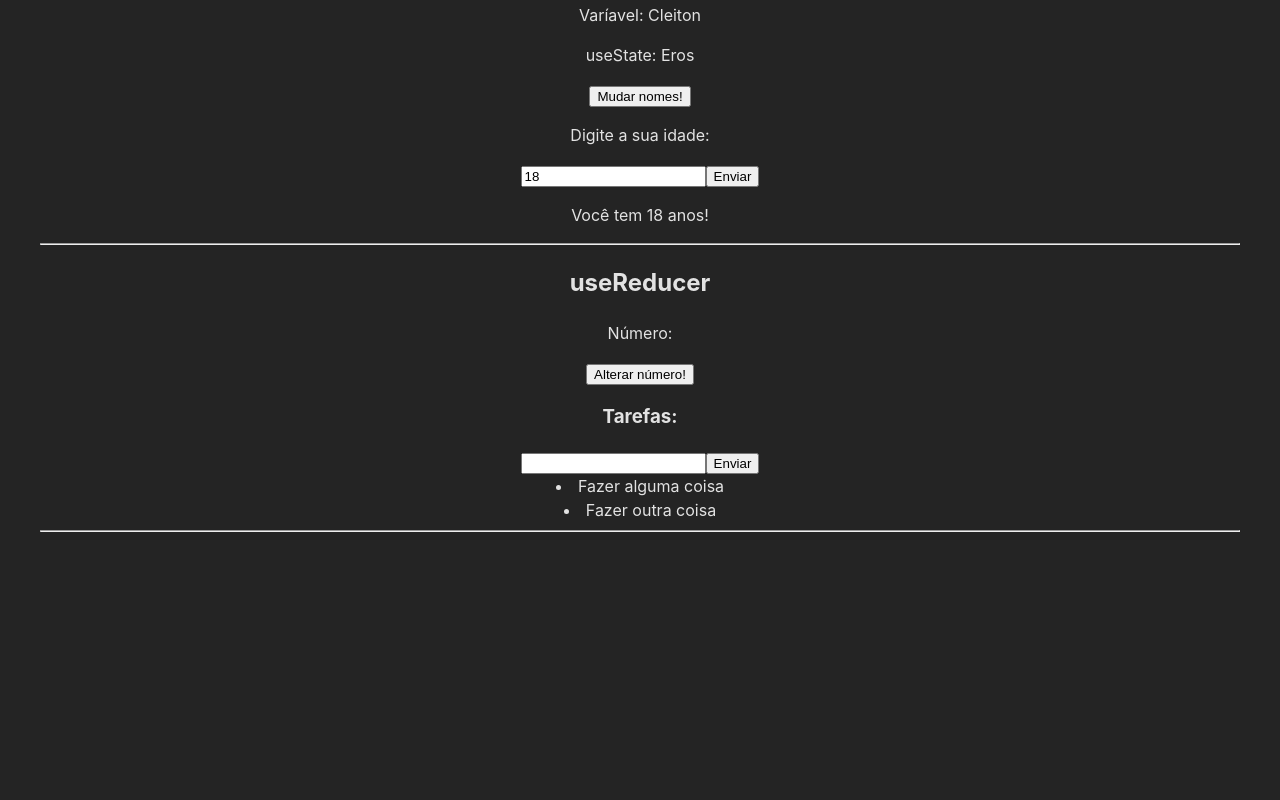
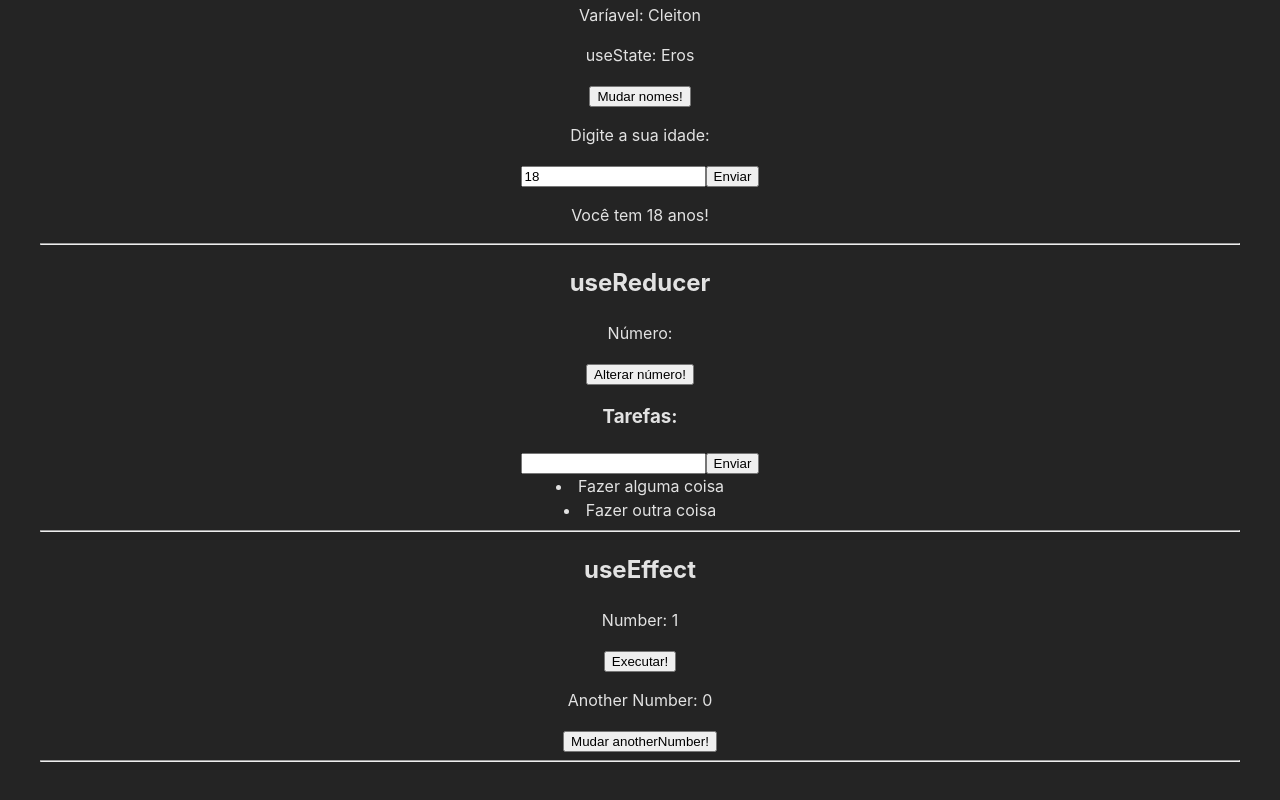
Before and after one commit to ErosNetto/Curso-Udemy-React, a React (Vite) app in the folder Seção 11 - Hooks do React/reacthooks/: page / in a window 1280 px wide. Shown: the part 252-1052 px from the top of the page. Built offline with nearby package versions, Linux system fonts and the light colour scheme.

Commit message:
UseEffect

```diff
--- /dev/null
+++ b/Seção 11 - Hooks do React/reacthooks/src/components/HookUseEffect.jsx
@@ -0,0 +1,41 @@
+import { useEffect, useState } from 'react';
+
+const HookUseEffect = () => {
+  // 1 - UseEffect, sem dependências
+  useEffect(() => {
+    console.log('Estou sendo executado!');
+  });
+
+  const [number, setNumber] = useState(1);
+
+  const changeSomething = () => {
+    setNumber(number + 1);
+  };
+
+  // 2 - Array de dependências vazio
+  useEffect(() => {
+    console.log('Serei executado apenas uma vez!');
+  }, []);
+
+  // 3 - Item do array de dependências
+  const [anotherNumber, setAnotherNumber] = useState(0);
+
+  useEffect(() => {
+    if (anotherNumber > 0) {
+      console.log('Sou executado apenas quando o anotherNumber muda!');
+    }
+  }, [anotherNumber]);
+
+  return (
+    <div>
+      <h2>useEffect</h2>
+      <p>Number: {number}</p>
+      <button onClick={changeSomething}>Executar!</button>
+      <p>Another Number: {anotherNumber}</p>
+      <button onClick={() => setAnotherNumber(anotherNumber + 1)}>Mudar anotherNumber!</button>
+      <hr />
+    </div>
+  );
+};
+
+export default HookUseEffect;
--- a/Seção 11 - Hooks do React/reacthooks/src/pages/Home.jsx
+++ b/Seção 11 - Hooks do React/reacthooks/src/pages/Home.jsx
@@ -1,3 +1,4 @@
+import HookUseEffect from "../components/HookUseEffect";
 import HookUseReducer from "../components/HookUseReducer";
 import HookUseState from "../components/HookUseState";
 
@@ -6,6 +7,7 @@
     <div>
       <HookUseState />
       <HookUseReducer />
+      <HookUseEffect />
     </div>
   );
 };
```
